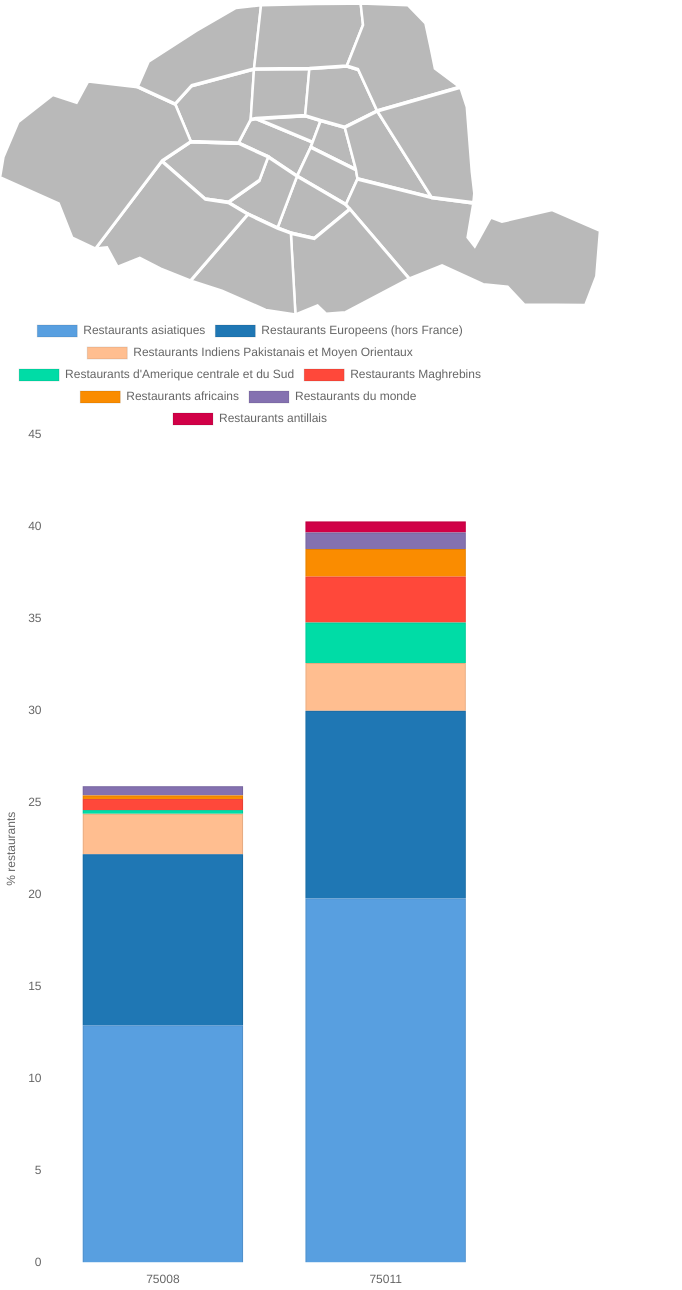
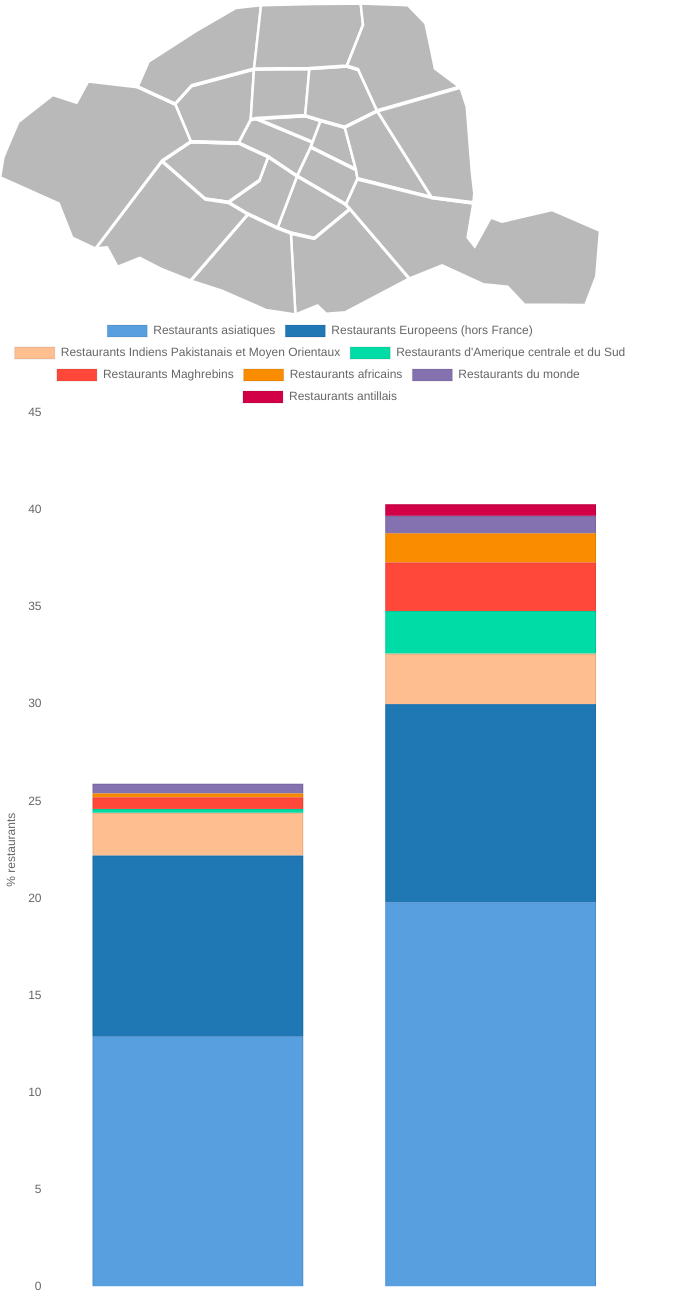
Before and after one commit to parisdanstoussesetats/parisdanstoussesetats.github.io, a plain HTML site: page index.html in a window 1280 px wide. Shown: the part 867-2157 px from the top of the page, without its empty margins (0-682 px from the left). Drawn offline with nearby package versions, Linux system fonts and the light colour scheme; grey boxes are pictures that could not be loaded.

Commit message:
Update index.html

```diff
--- a/index.html
+++ b/index.html
@@ -371,10 +371,10 @@
 <script src="https://cdnjs.cloudflare.com/ajax/libs/Chart.js/2.5.0/Chart.min.js"></script>
 
 
-<div style="width: 500px; float:left; ">
-    <canvas id="line-chart" width="250" height="500"></canvas>
+<div style="width: 50%; float:left; ">
+    <canvas id="line-chart" width="250" height="400"></canvas>
 </div>
-<div style="width: 500px; float:right;">
+<div style="width: 50%; float:right;">
 <iframe title="Restaurant &eacute;toil&eacute;s VS Fast Food: quel lien?" aria-label="Scatter Plot" id="datawrapper-chart-3ARZo" src="//datawrapper.dwcdn.net/3ARZo/1/" scrolling="no" frameborder="0" style="width: 0; min-width: 100% !important;" height="400"></iframe><script type="text/javascript">!function(){"use strict";window.addEventListener("message",function(a){if(void 0!==a.data["datawrapper-height"])for(var e in a.data["datawrapper-height"]){var t=document.getElementById("datawrapper-chart-"+e)||document.querySelector("iframe[src*='"+e+"']");t&&(t.style.height=a.data["datawrapper-height"][e]+"px")}})}();</script>
 </div>
 <script type="text/javascript" src="js/chart_arrondissement.js"></script>
```
